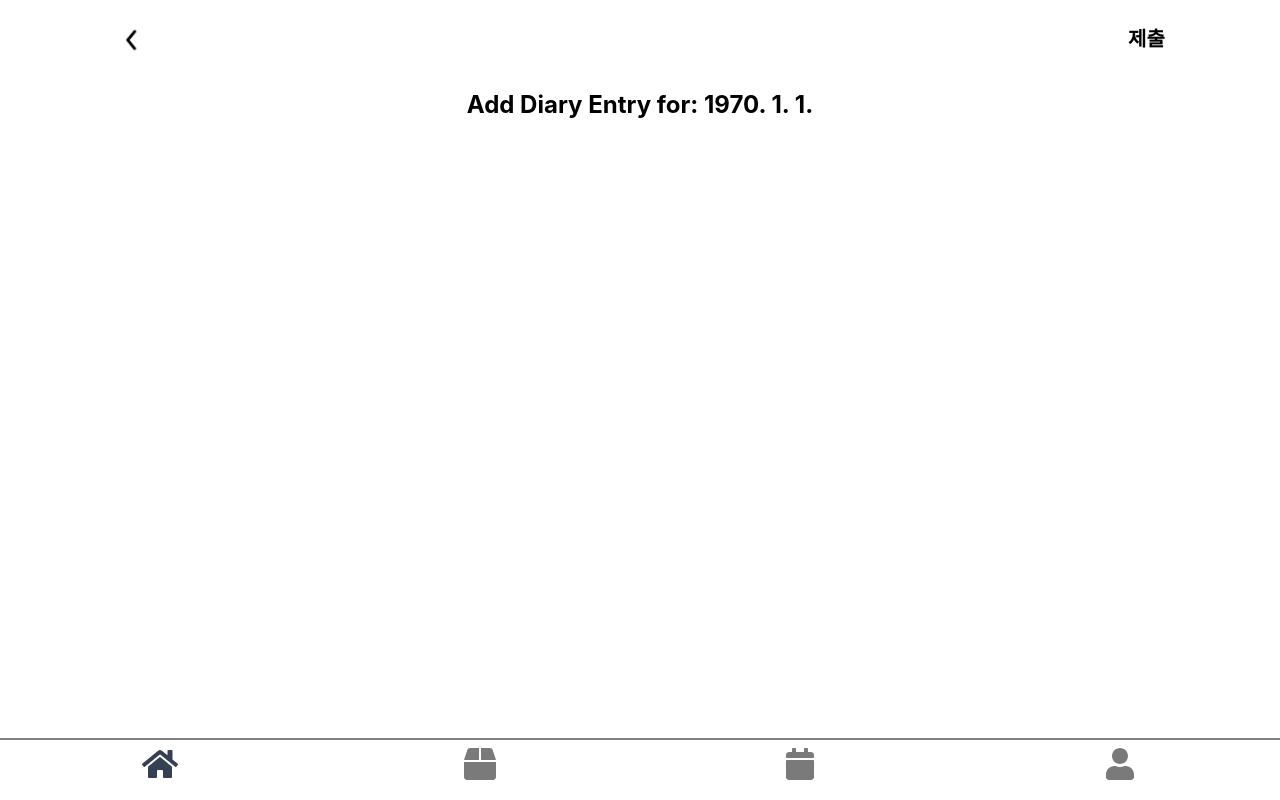
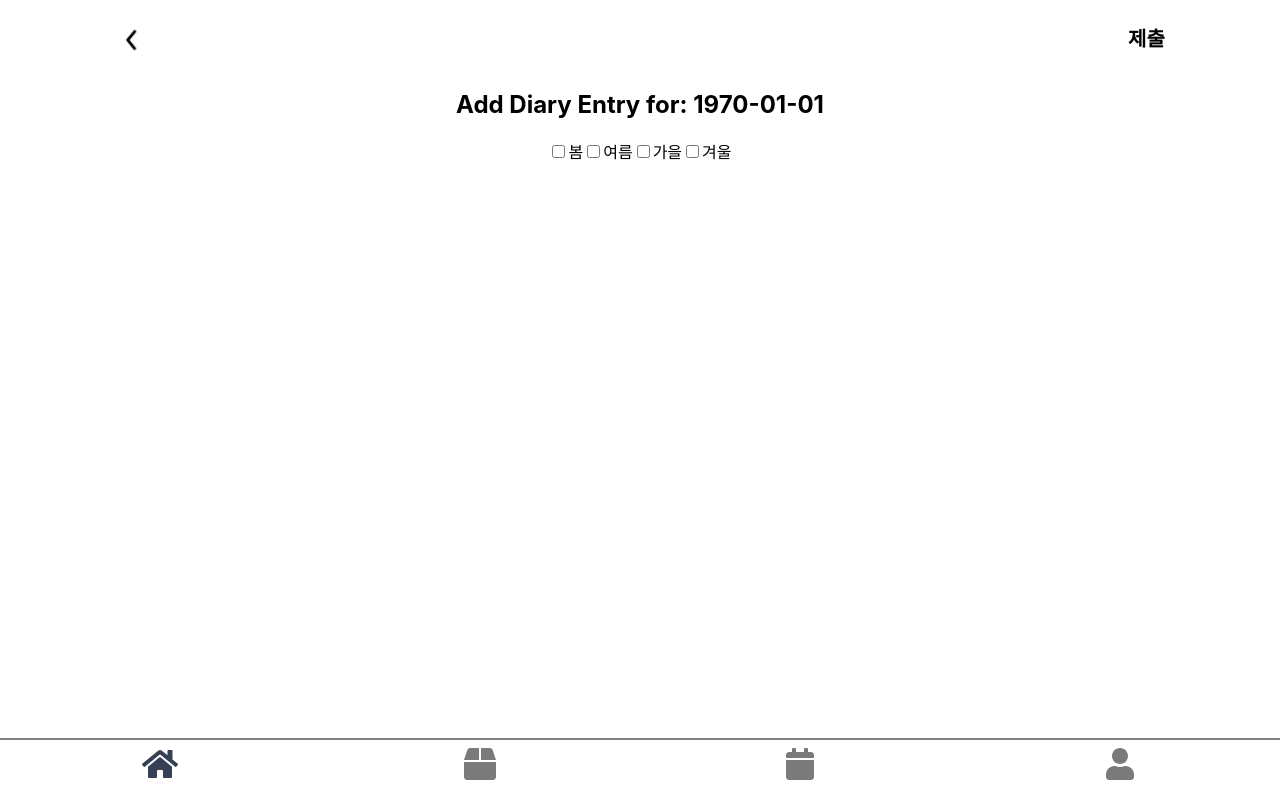
Before and after one commit to chgim/HandClosetProject, a React (Create React App) app in the folder src/main/frontend/: page /DiaryAdd in a window 1280 px wide. Built offline with nearby package versions, Linux system fonts and the light colour scheme.

Commit message:
DiaryAdd
프론트엔드 코드 작성 하였지만 date 관련 오류 잡지 못함. 해결 요함

```diff
--- a/src/main/frontend/src/pages/DiaryAdd.jsx
+++ b/src/main/frontend/src/pages/DiaryAdd.jsx
@@ -1,4 +1,4 @@
-import React from "react";
+import React, { useState } from "react";
 import { useLocation } from "react-router-dom";
 import { useNavigate } from "react-router-dom";
 import back from "../images/back.png";
@@ -12,11 +12,43 @@ const DiaryAdd = () => {
   const selectedDateUTC = new Date(searchParams.get("selectedDate"));
 
   // 날짜 출력 시 시간대 변환
-  const formattedDate = selectedDateUTC.toLocaleDateString("ko-KR", {
-    timeZone: "UTC", // 선택한 시간대에 맞게 변경
-  });
-  const handleSubmit = () => {
-    navigate(`/Diary`);
+  const formattedDate = selectedDateUTC.toISOString().split("T")[0]; // 'YYYY-MM-DD' 형식으로 변환
+
+  const [season, setSeason] = useState([]);
+  const handleSeasonChange = (e) => {
+    const selectedSeason = e.target.value;
+    setSeason((prevSeasons) => {
+      if (prevSeasons.includes(selectedSeason)) {
+        return prevSeasons.filter((season) => season !== selectedSeason);
+      } else {
+        return [...prevSeasons, selectedSeason];
+      }
+    });
+  };
+
+  const handleSubmit = async () => {
+    console.log(formattedDate);
+    try {
+      const response = await fetch("/api/diary", {
+        method: "POST",
+        headers: {
+          "Content-Type": "application/json",
+        },
+        body: JSON.stringify({
+          date: formattedDate,
+          season: season,
+        }),
+      });
+      if (response.ok) {
+        console.log("Diary entry saved successfully.");
+      } else {
+        console.error("Error saving diary entry.");
+      }
+    } catch (error) {
+      console.error("An error occurred:", error);
+    } finally {
+      navigate(`/Diary`);
+    }
   };
 
   return (
@@ -30,6 +62,44 @@ const DiaryAdd = () => {
       {/*<h2>Add Diary Entry for: {selectedDate}</h2>*/}
       <h2>Add Diary Entry for: {formattedDate}</h2>
       {/* Diary 추가 폼 또는 컴포넌트를 표시할 수 있습니다. */}
+      <div>
+        <label>
+          <input
+            type="checkbox"
+            value="봄"
+            checked={season.includes("봄")}
+            onChange={handleSeasonChange}
+          />
+          봄
+        </label>
+        <label>
+          <input
+            type="checkbox"
+            value="여름"
+            checked={season.includes("여름")}
+            onChange={handleSeasonChange}
+          />
+          여름
+        </label>
+        <label>
+          <input
+            type="checkbox"
+            value="가을"
+            checked={season.includes("가을")}
+            onChange={handleSeasonChange}
+          />
+          가을
+        </label>
+        <label>
+          <input
+            type="checkbox"
+            value="겨울"
+            checked={season.includes("겨울")}
+            onChange={handleSeasonChange}
+          />
+          겨울
+        </label>
+      </div>
     </Container>
   );
 };
```
Also changed, not shown: 2 other files (tests, documents, lock files or other folders).
